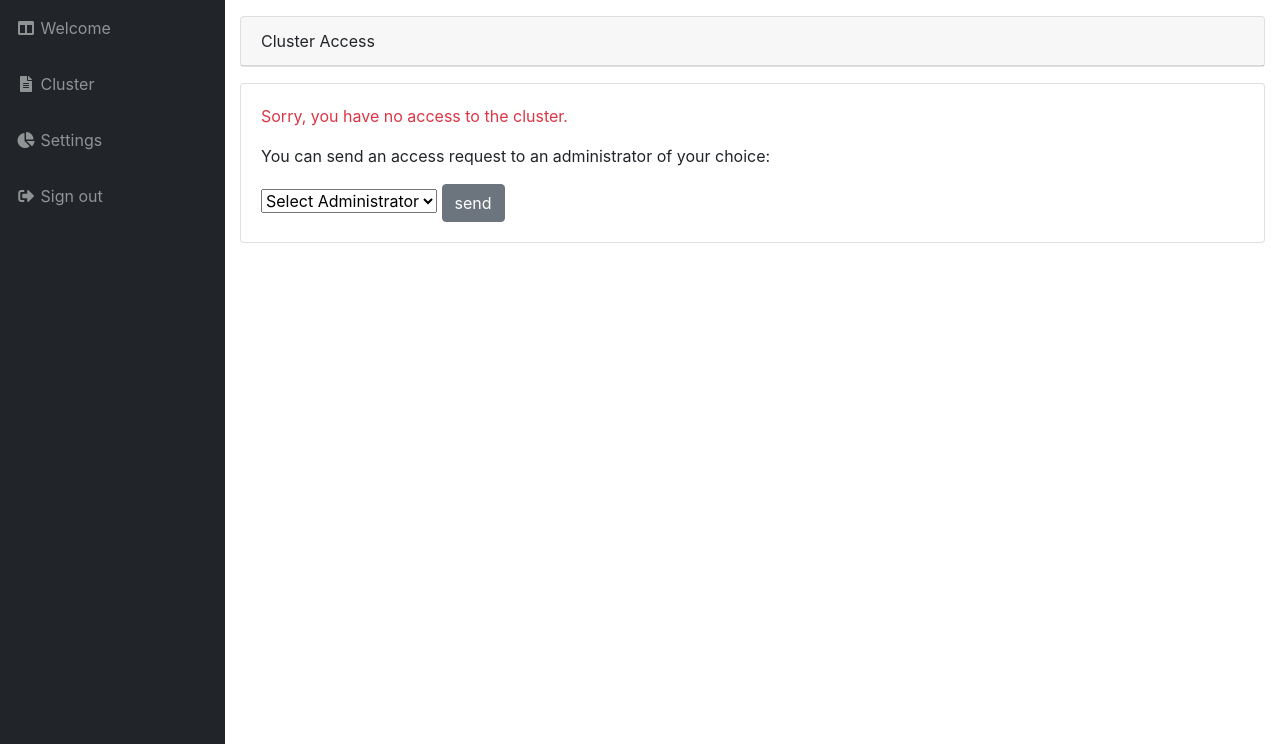
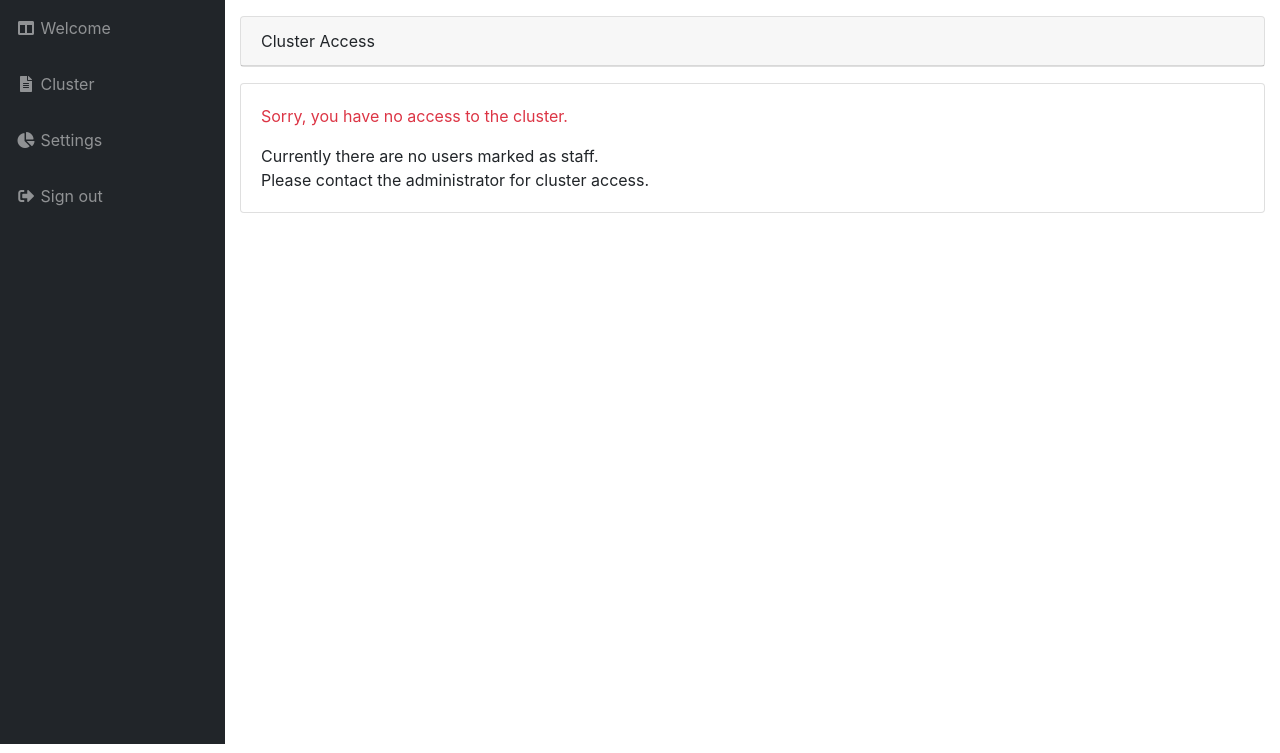
Before and after one commit to kubeportal/kubeportal, a Django app: template kubeportal/templates/portal_config.html in a window 1280 px wide. Shown: the part 47-800 px from the top of the page. Run offline with Django 3.2, Linux system fonts and the light colour scheme; the template is opened without the code that fills it, so the values that code supplies are empty; parts of the project's set-up code (start-up, migrations or seed data) failed here and were passed over; some libraries are stand-ins or nearby versions.

Commit message:
Hide administrator selection when there are no staff users, filter out root user. (#84)
* Implemented access request administrator choice with according tests (Implements #68)

* fixed emails sending to admin username instead of admin emails

* polished up merge conflict bugs

* finished fix for displaying staff instead of superuser

* removed obsolete templates

* fixed showing superusers instead of staff in config view.

* Don't show dialogue when theres no staff users. Hide root user. rel #68

```diff
--- a/kubeportal/templates/portal_config.html
+++ b/kubeportal/templates/portal_config.html
@@ -23,6 +23,7 @@
               Sorry, you have no access to the cluster.
             {% endif %}
           </p>
+          {% if portal_administrators %}
             <p>
               {% if user.has_access_requested %}
                 Your request for cluster access was already sent to the administrators. <br>
@@ -31,6 +32,7 @@
                 You can send an access request to an administrator of your choice:
               {% endif %}
             </p>
+
             <form method="POST" action="{% url 'access_request' %}">
               {% csrf_token %}
               <select id="selected-administrator" name="selected-administrator">
@@ -43,6 +45,10 @@
               </select>
               <button type="submit" class="btn btn-secondary">send</button>
             </form>
+          {% else %}
+            Currently there are no users marked as staff.<br>
+            Please contact the administrator for cluster access.
+          {% endif %}
         {% endif %}
       </div>
     </div>
--- a/kubeportal/views.py
+++ b/kubeportal/views.py
@@ -61,7 +61,7 @@ class WelcomeView(LoginRequiredMixin, TemplateView):
         context['clusterapps'] = allowed_apps
 
         User = get_user_model()
-        context['portal_administrators'] = list(User.objects.filter(is_staff=True))
+        context['portal_administrators'] = list(User.objects.filter(is_staff=True).exclude(username="root"))
         return context
 
 
@@ -189,5 +189,5 @@ class ConfigView(LoginRequiredMixin, TemplateView):
         username = self.request.user.username
         context['username'] = username
         User = get_user_model()
-        context['portal_administrators'] = list(User.objects.filter(is_staff=True))
+        context['portal_administrators'] = list(User.objects.filter(is_staff=True).exclude(username="root"))
         return context
```
Lines whose indentation alone changed are shown as unchanged.
